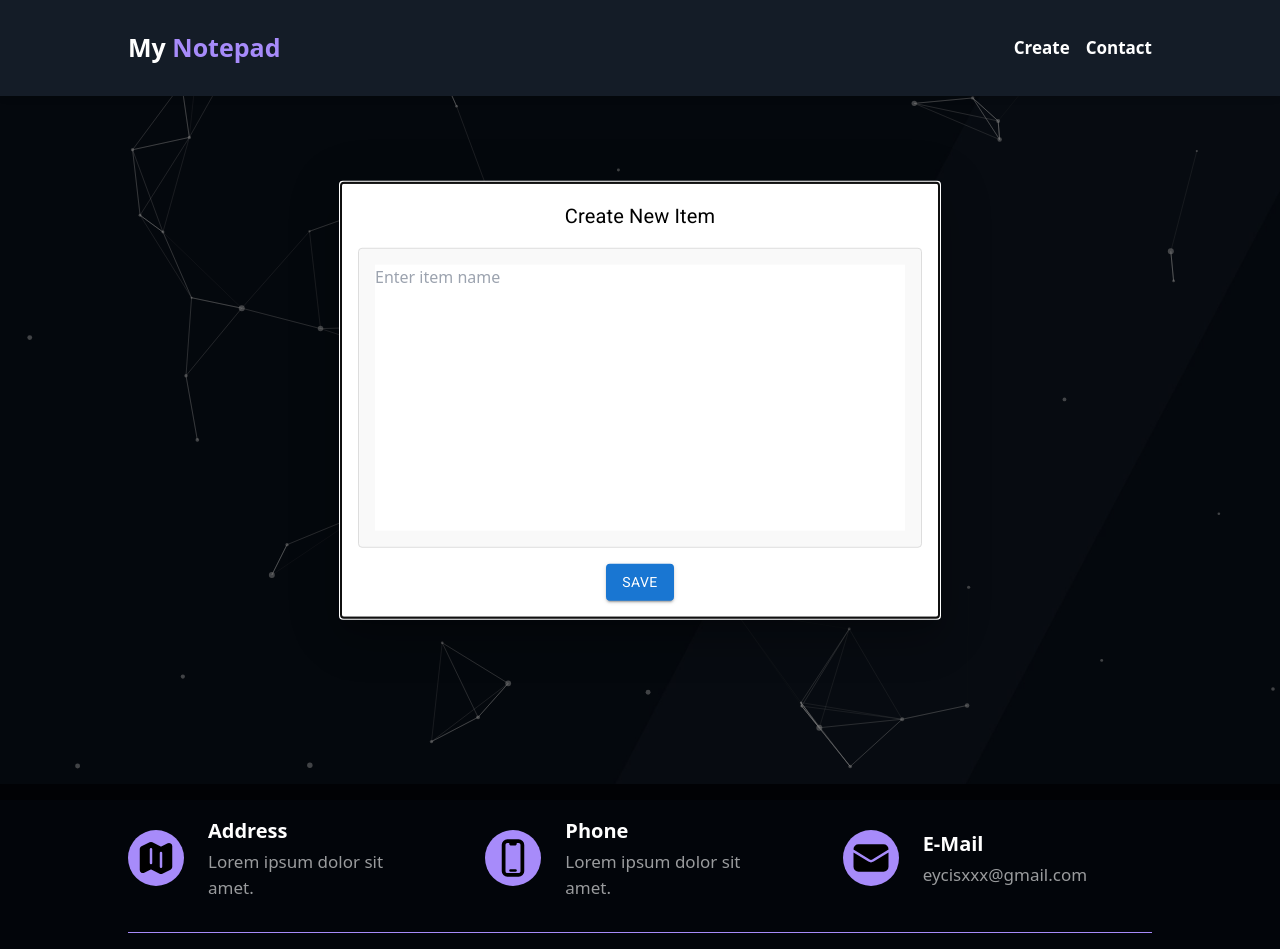
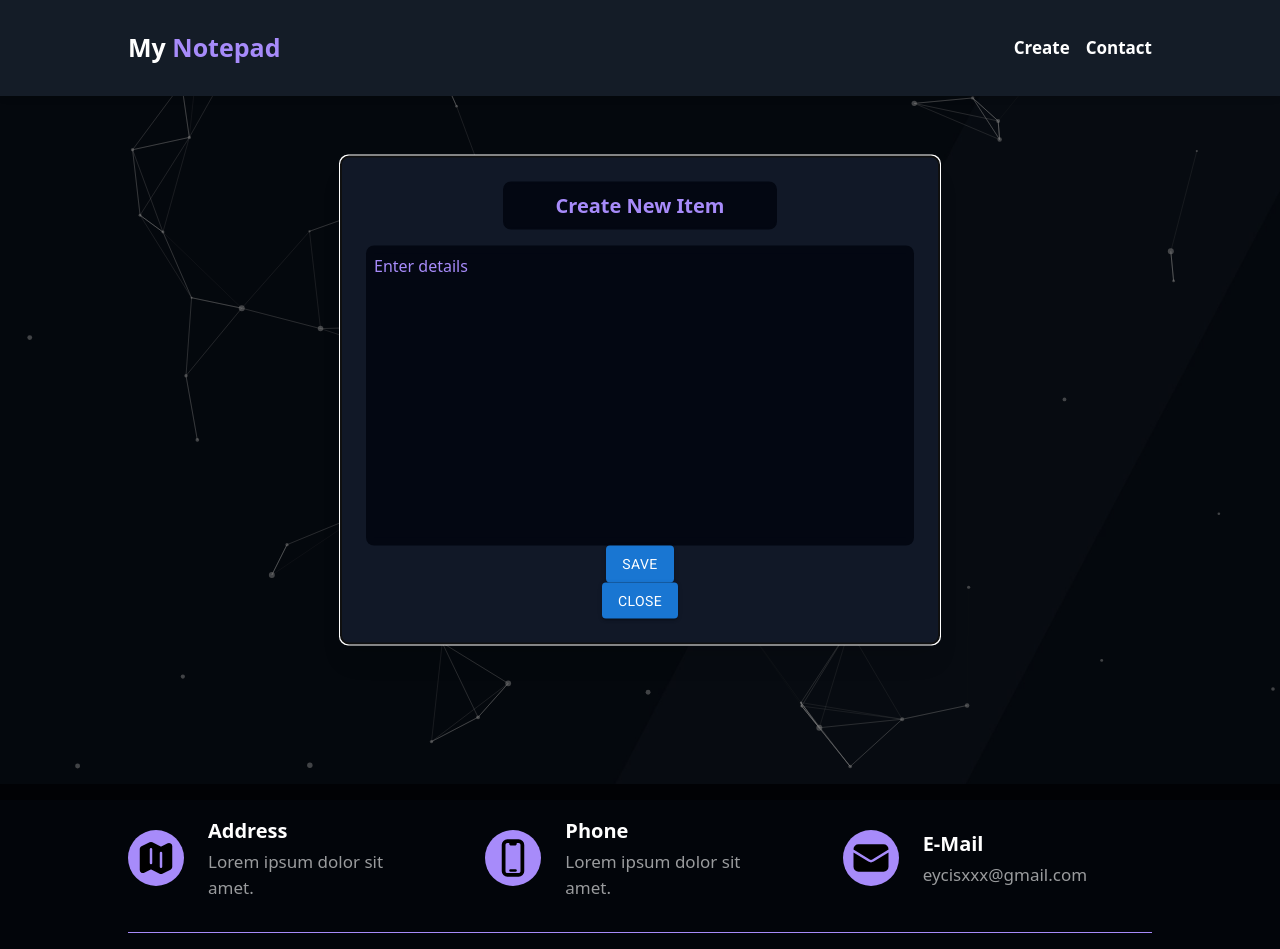
Before and after one commit to eycis/my-notepad, a Next.js app: page / in a window 1280 px wide. Both pictures are taken after a click on the element "Create". Built offline with nearby package versions, Linux system fonts and the light colour scheme.

Commit message:
Note update

```diff
--- a/components/Note.tsx
+++ b/components/Note.tsx
@@ -14,63 +14,36 @@ const Note: React.FC<CreateItemModalProps> = ({ open, handleClose }) => {
       aria-labelledby="modal-title"
       aria-describedby="modal-description"
     >
-      <Box
-        sx={{
-          position: 'absolute',
-          top: '50%',
-          left: '50%',
-          transform: 'translate(-50%, -50%)',
-          width: 600,
-          maxWidth: '90%',
-          bgcolor: 'background.paper',
-          border: '2px solid #000',
-          boxShadow: 24,
-          p: 2,
-          display: 'flex',
-          flexDirection: 'column',
-          alignItems: 'center',
-        }}
-      >
-        <Typography id="modal-title" variant="h6" component="h2" sx={{ mb: 2 }}>
+      <div className="absolute top-1/2 left-1/2 transform -translate-x-1/2 -translate-y-1/2 w-[90%] max-w-[600px] bg-gray-900 border-2 border-gray-900 rounded-lg shadow-xl p-6 flex flex-col items-center">
+        <textarea
+          className="w-1/2 h-12 text-xl font-bold resize-none text-center mb-4 p-2 box-border border-2 border-gray-950 rounded-lg bg-gray-950 text-violet-400"
+        >
           Create New Item
-        </Typography>
-        <Box
-          sx={{
-            width: '100%',
-            height: 300, // Výška oblasti pro text
-            bgcolor: '#f9f9f9',
-            border: '1px solid #ddd',
-            borderRadius: 1,
-            p: 2,
-            display: 'flex',
-            alignItems: 'center',
-            overflowY: 'auto', // Povolit scrollování, pokud je text delší než výška
-          }}
-        >
+        </textarea>
+        <div className="w-full h-[300px] bg-gray-950 border-gray-950 rounded-lg p-2 flex items-center overflow-y-auto">
           <textarea
-            placeholder="Enter item name"
-            style={{
-              width: '100%',
-              height: '100%',
-              border: 'none',
-              outline: 'none',
-              resize: 'none', // Zakázat manuální změnu velikosti
-              fontSize: '16px',
-              lineHeight: '1.5',
-              padding: '0',
-              boxSizing: 'border-box',
-            }}
-          />
-        </Box>
+            placeholder="Enter item details"
+            className="w-full h-full border-none outline-none resize-none text-base leading-6 p-0 box-border bg-gray-950 text-violet-400">
+                Enter details
+            </textarea>
+        </div>
         <Button
           variant="contained"
           color="primary"
-          sx={{ mt: 2 }}
+          className="mt-100"
           onClick={handleClose}
         >
           Save
         </Button>
-      </Box>
+        <Button
+          variant="contained"
+          color="primary"
+          className="mt-4"
+          onClick={handleClose}
+        >
+          Close
+        </Button>
+      </div>
     </Modal>
   );
 };
```
